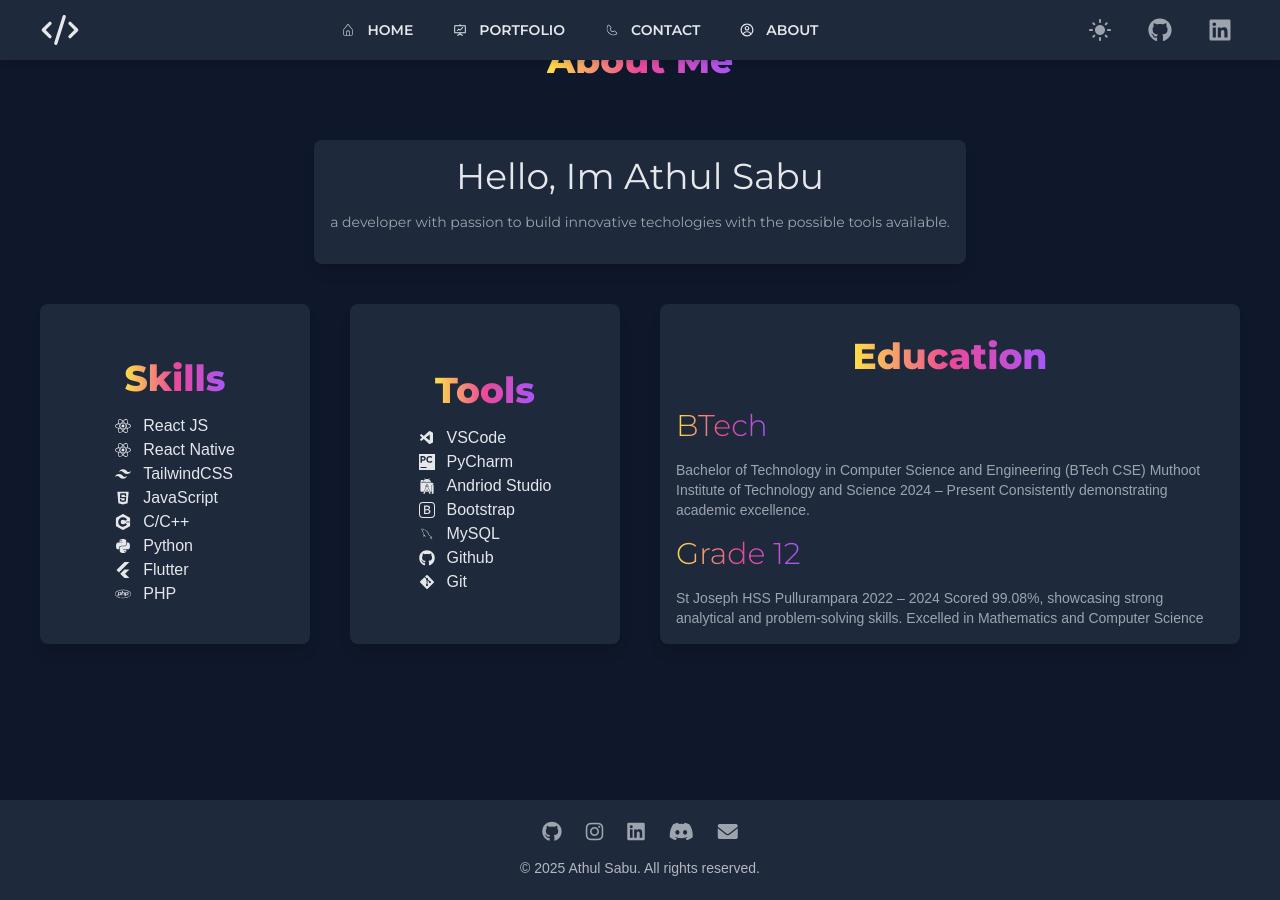
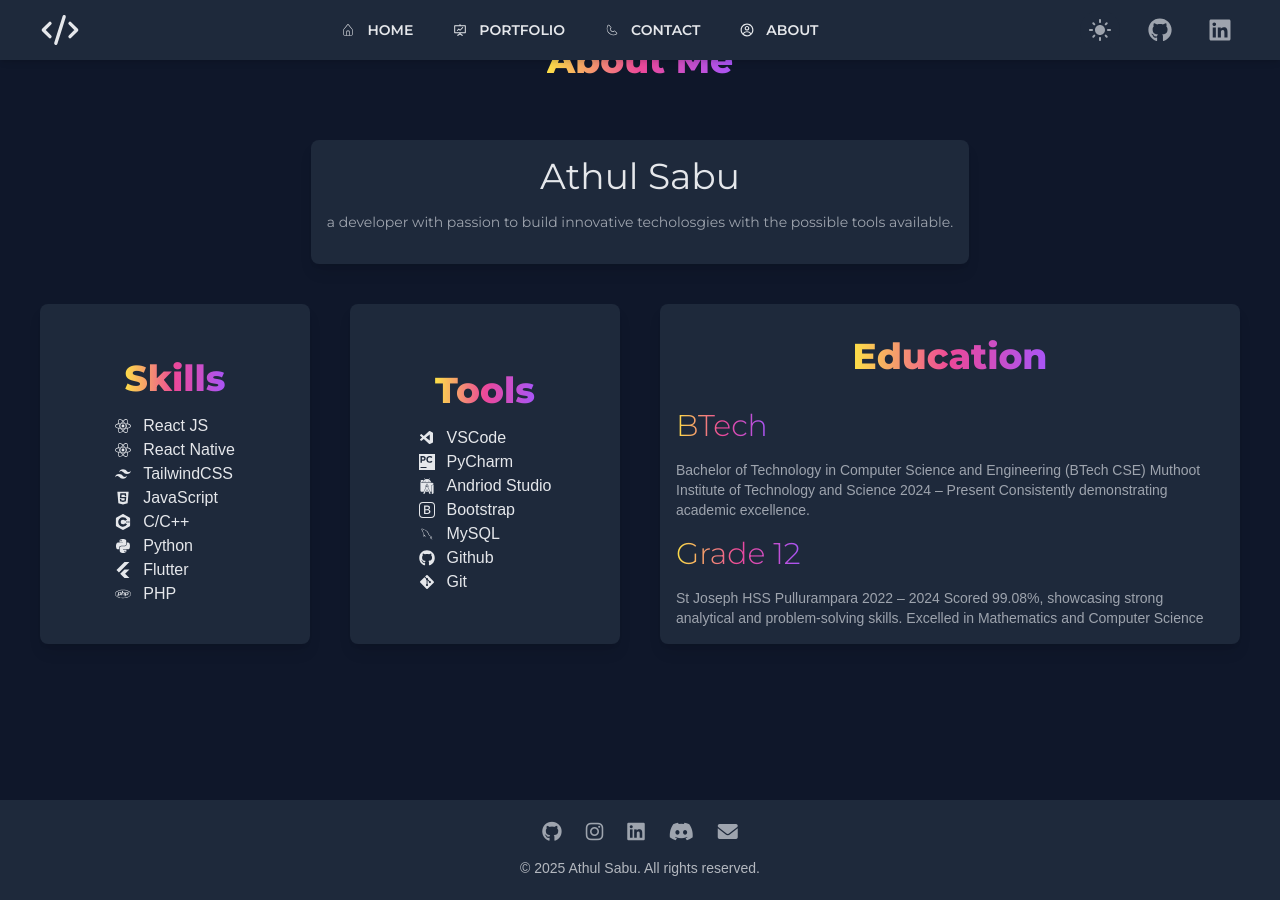
Before and after one commit to athulcoder/athulcoder.github.io, a React (Vite) app: page /#/about in a window 1280 px wide. Built offline with nearby package versions, Linux system fonts and the light colour scheme; a web font is replaced by a local one.

Commit message:
new added

```diff
--- a/src/pages/About.jsx
+++ b/src/pages/About.jsx
@@ -10,10 +10,10 @@ const About = () => {
         </h1>
         <div className="flex flex-col justify-center items-center p-4 my-5 bg-primary-color  rounded-lg shadow-lg transform transition-transform min-w-[200px] sm:w- ">
           <h1 className="text-3xl lg:text-4xl  font-montserrat text-primary-text ">
-            Hello, Im Athul Sabu
+            Athul Sabu
           </h1>
           <p className="text-secondary-text text-sm font-montserrat my-4 lg:text-md ">
-            a developer with passion to build innovative techologies with the
+            a developer with passion to build innovative techolosgies with the
             possible tools available.
           </p>
         </div>
```
